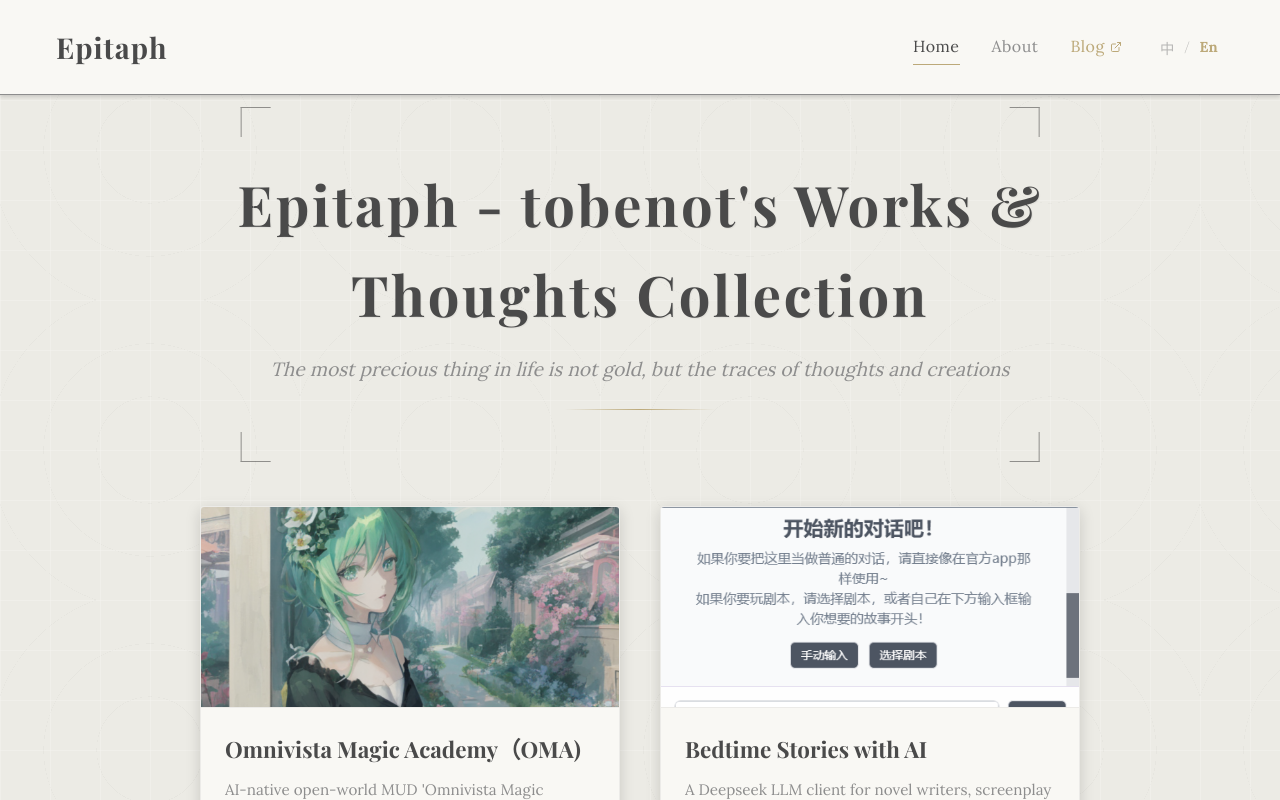
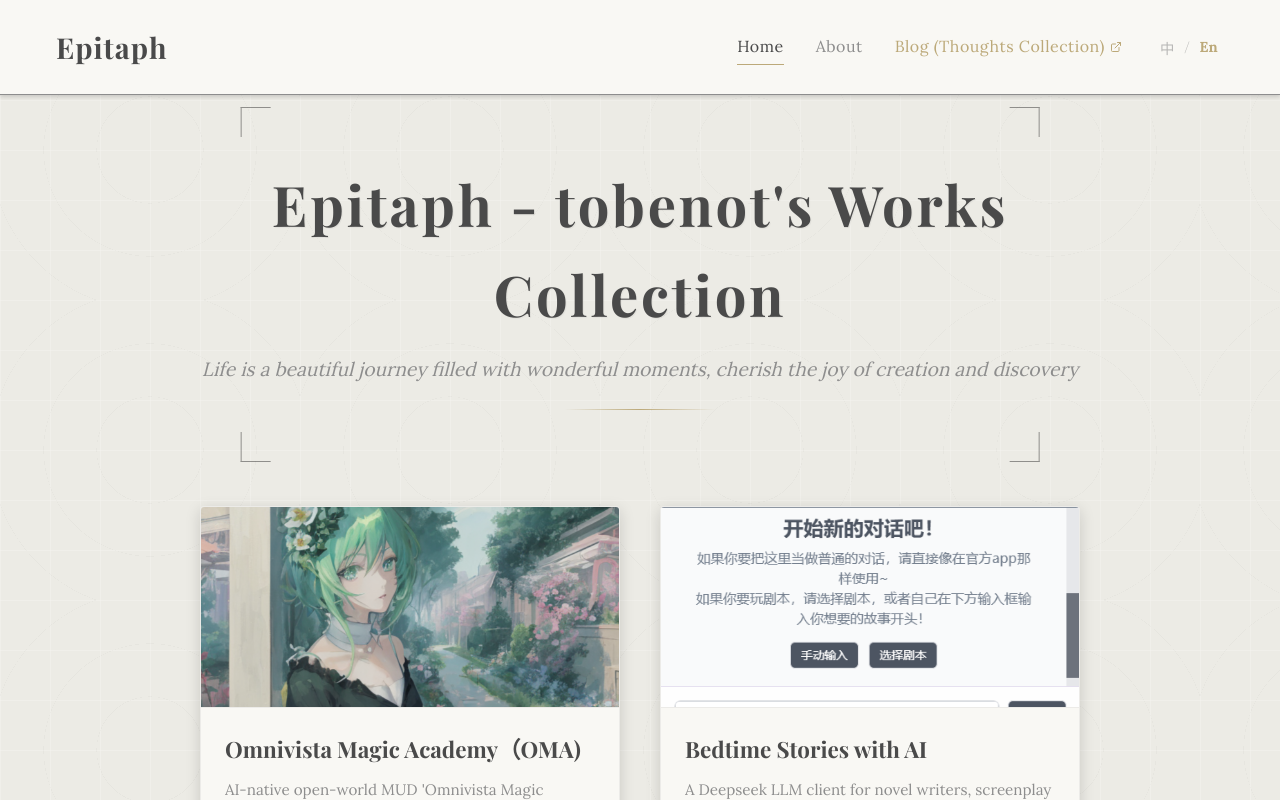
Before and after one commit to tobenot/Epitaph, a Vue app: page / in a window 1280 px wide. Shown: the top 800 px of the page. Built offline with nearby package versions, Linux system fonts and the light colour scheme; the HTML template or start-up script is replaced by a standard one; a web font is replaced by a local one.

Commit message:
pref: trans

```diff
--- a/src/i18n/locales/en.js
+++ b/src/i18n/locales/en.js
@@ -1,13 +1,13 @@
 export default {
   common: {
-    siteTitle: "Epitaph - tobenot's Works & Thoughts Collection",
+    siteTitle: "Epitaph - tobenot's Works Collection",
     nav: {
       home: "Home",
       about: "About",
-      blog: "Blog"
+      blog: "Blog (Thoughts Collection)"
     },
     footer: {
-      quote: "As splendid as summer flowers, as serene as autumn leaves",
+      quote: "Embrace each day with joy, live life to its fullest beauty",
       copyright: "All Rights Reserved"
     },
     actions: {
@@ -18,7 +18,7 @@ export default {
     }
   },
   home: {
-    subtitle: "The most precious thing in life is not gold, but the traces of thoughts and creations"
+    subtitle: "Life is a beautiful journey filled with wonderful moments, cherish the joy of creation and discovery"
   },
   about: {
     title: "About Me",
--- a/src/i18n/locales/zh.js
+++ b/src/i18n/locales/zh.js
@@ -1,13 +1,13 @@
 export default {
   common: {
-    siteTitle: "Epitaph | 墓志铭 - tobenot的作品与思想集",
+    siteTitle: "墓志铭 - tobenot的作品集",
     nav: {
       home: "首页",
       about: "关于我",
-      blog: "博客"
+      blog: "博客（思想集）"
     },
     footer: {
-      quote: "生如夏花之绚烂，死如秋叶之静美",
+      quote: "热爱生活的每一天，尽情体验生命的美好",
       copyright: "保留所有权利"
     },
     actions: {
@@ -18,11 +18,11 @@ export default {
     }
   },
   home: {
-    subtitle: "生命中最珍贵的并非黄金，而是思想与创造的痕迹"
+    subtitle: "生活是一段充满精彩瞬间的旅程，珍惜创造与发现的喜悦"
   },
   about: {
     title: "关于我",
-    subtitle: "我们并非为了生而活，而是为了留下痕迹",
+    subtitle: "活在当下，享受生活，同时创造美好的回忆",
     sectionTitle: "痕迹画廊",
     signature: "—— tobenot"
   },
```
